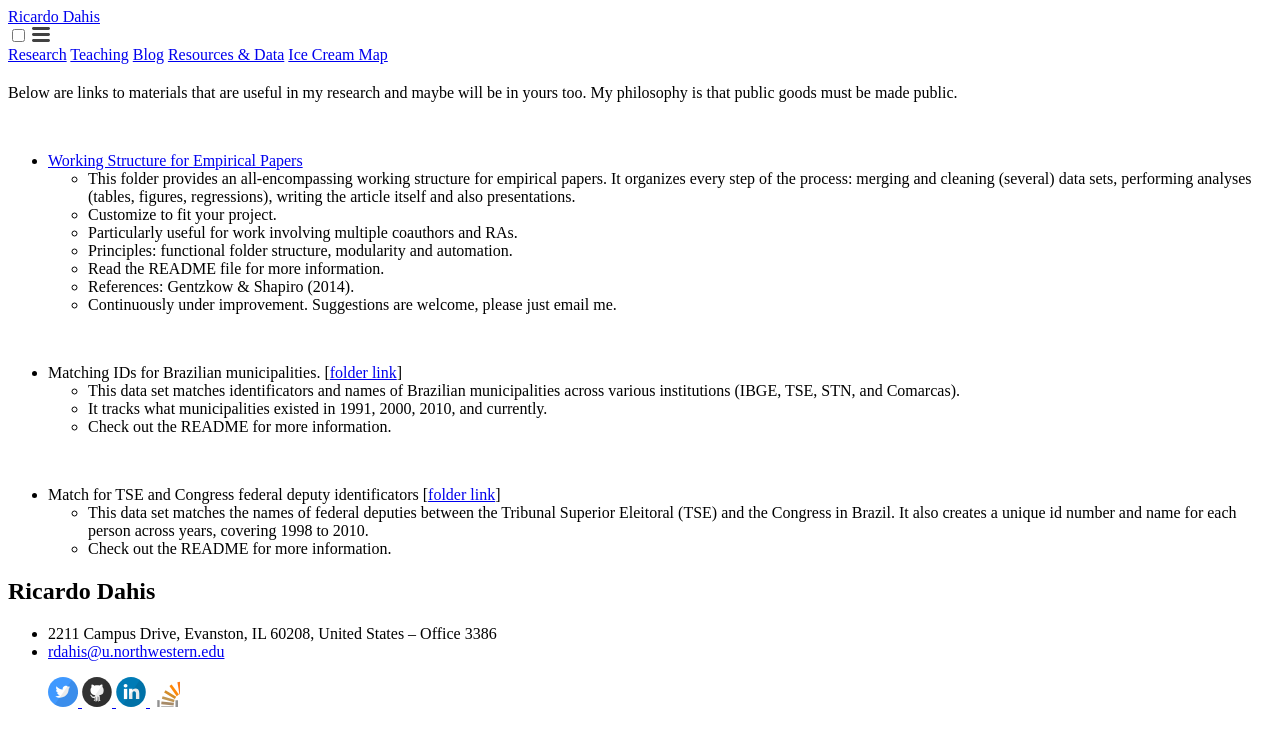
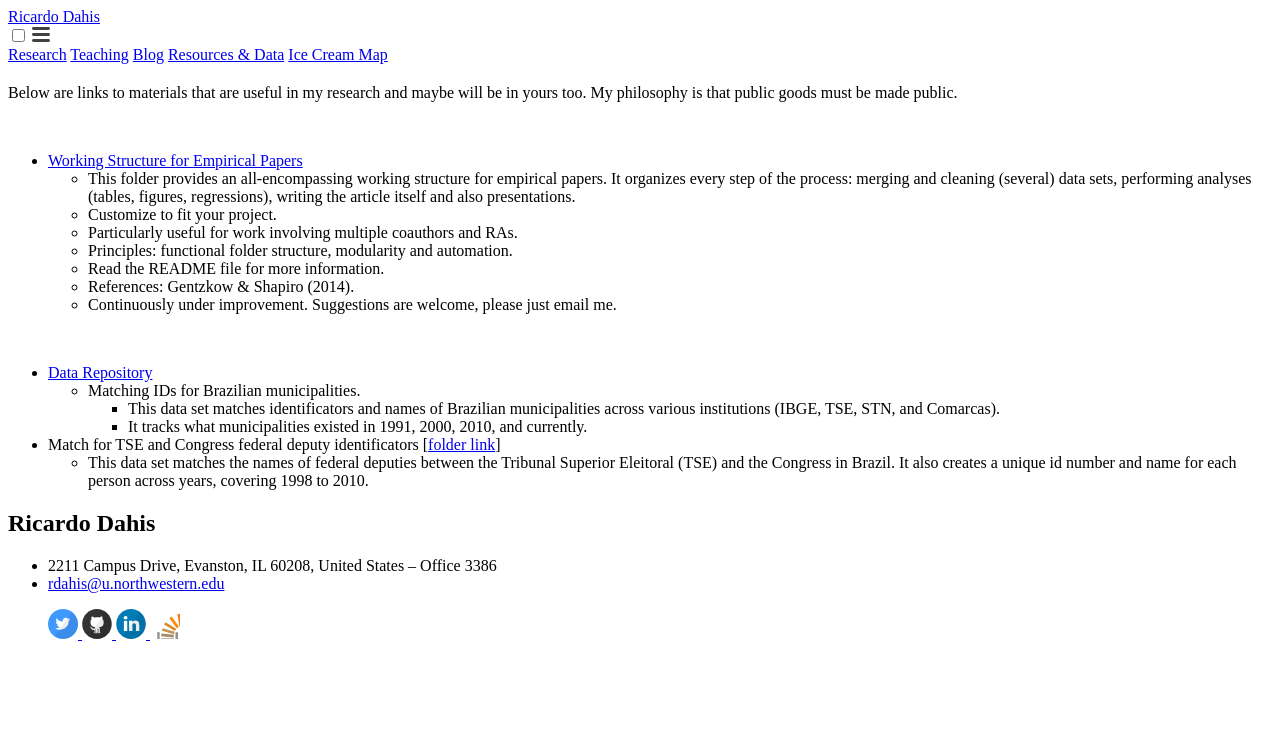
Before and after one commit to rdahis/rdahis.github.io, a Jekyll site: the page built from 4-resources-data.md, in a window 1280 px wide. Shown: the top 748 px of the page. Built offline with Jekyll 4.4.1, drawn with Linux system fonts in a browser that asks for light colours; a script that is not in the unit is left out.

Commit message:
Transfers data files to Github.

```diff
--- a/4-resources-data.md
+++ b/4-resources-data.md
@@ -19,12 +19,9 @@ Below are links to materials that are useful in my research and maybe will be in
 
 <br>
 
-- Matching IDs for Brazilian municipalities. [[folder link](/files/data/brazil_municipalities.zip)]
-  - This data set matches identificators and names of Brazilian municipalities across various institutions (IBGE, TSE, STN, and Comarcas).
-  - It tracks what municipalities existed in 1991, 2000, 2010, and currently.
-  - Check out the README for more information.
-
-<br>
+- [Data Repository](https://github.com/rdahis/data){:target="_blank"}
+    - Matching IDs for Brazilian municipalities.
+        - This data set matches identificators and names of Brazilian municipalities across various institutions (IBGE, TSE, STN, and Comarcas).
+        - It tracks what municipalities existed in 1991, 2000, 2010, and currently.
 - Match for TSE and Congress federal deputy identificators [[folder link](/files/data/Match Author Candidate Year.zip)]
-  - This data set matches the names of federal deputies between the Tribunal Superior Eleitoral (TSE) and the Congress in Brazil. It also creates a unique id number and name for each person across years, covering 1998 to 2010.
-  - Check out the README for more information.
+    - This data set matches the names of federal deputies between the Tribunal Superior Eleitoral (TSE) and the Congress in Brazil. It also creates a unique id number and name for each person across years, covering 1998 to 2010.
```
Also changed, not shown: 2 other files.
